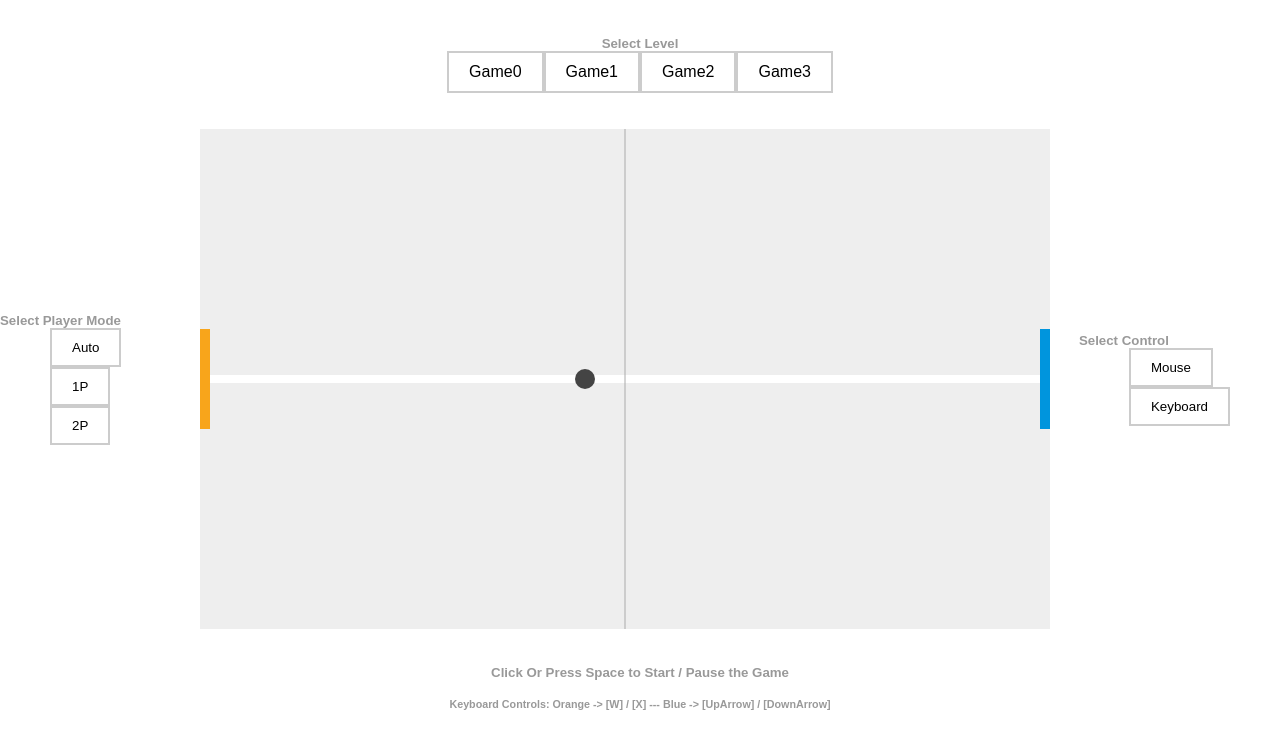
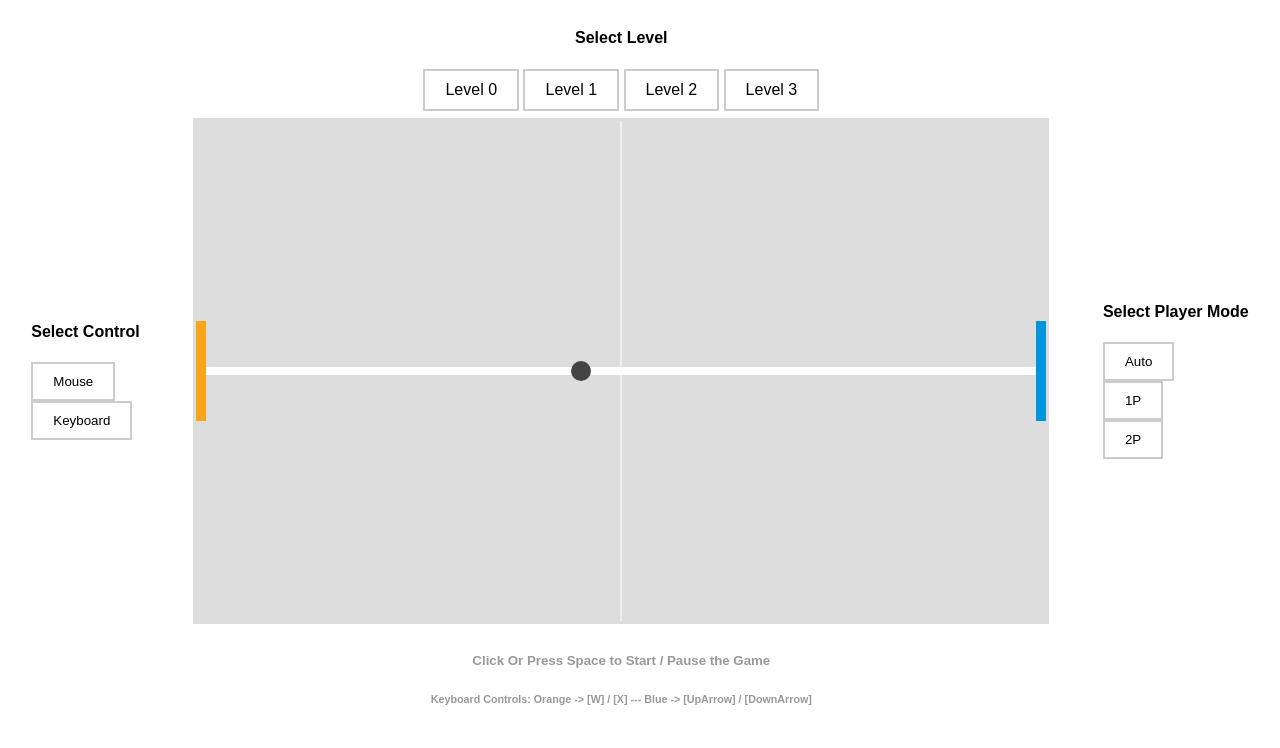
Before and after one commit to branjitkar/Pongu, a plain HTML site: page index.html in a window 1280 px wide. Drawn offline with Linux system fonts and the light colour scheme.

Commit message:
used grid for layout

```diff
--- a/css/style.css
+++ b/css/style.css
@@ -1,7 +1,7 @@
-* {
+/* * {
     padding: 0;
     margin: 0;
-}
+} */
 
 html,
 body {
@@ -10,36 +10,45 @@ body {
 }
 
 canvas {
-    background: #eee;
-    display: block;
+    background: #ddd;
+    outline: #ddd 3px solid;
     margin: 0 auto;
 }
 
-#gameSelection {
-    display: flex;
-    align-items: center;
-    justify-content: center;
+.container {
+    display: grid;
+    grid-template-areas: ". level ." "control canvas player" ". info .";
+    grid-gap: 10px;
 }
 
-#midSection {
-    display: flex;
-    align-items: center;
-    justify-content: center;
+.item-level {
+    grid-area: level;
+    place-self: center;
 }
 
-#midSection button {
-    background-color: white;
-    color: black;
-    border: 2px solid #CCC;
-    padding: 10px 20px;
-    text-align: center;
-    text-decoration: none;
-    display: inline-block;
-    margin: 0px 50px;
+.item-control {
+    grid-area: control;
+    place-self: center;
 }
 
-#gameSelection a:link,
-#gameSelection a:visited {
+.item-player {
+    grid-area: player;
+    place-self: center;
+}
+
+.item-canvas {
+    grid-area: canvas;
+    place-self: center;
+}
+
+.item-info {
+    grid-area: info;
+    place-self: center;
+}
+
+button,
+a:link,
+a:visited {
     background-color: white;
     color: black;
     border: 2px solid #CCC;
@@ -49,19 +58,20 @@ canvas {
     display: inline-block;
 }
 
-#gameSelection a:hover,
-#gameSelection a:active {
+button:hover,
+a:hover,
+a:active {
     background-color: #CCC;
     color: white;
 }
 
-#contolInfo {
-    display: flex;
-    align-items: center;
-    justify-content: center;
+h5,
+h6 {
+    color: #999;
 }
 
-h5,
-#contolInfo h6 {
-    color: #999;
+.center {
+    display: flex;
+    justify-content: center;
+    align-items: center;
 }
--- a/index.html
+++ b/index.html
@@ -19,41 +19,32 @@
 </head>
 
 <body onmousemove="mouseHandler(event)">
-    <br/><br/>
-    <div id="gameSelection">
-        <h5> Select Level </h5>
-    </div>
-    <div id="gameSelection">
-        <a href="?g=0" id="lnkGame0"> Game0 </a>
-        <a href="?g=1" id="lnkGame1"> Game1 </a>
-        <a href="?g=2" id="lnkGame2"> Game2 </a>
-        <a href="?g=3" id="lnkGame3"> Game3 </a>
-    </div>
-    <br/><br/>
-    <div id="midSection">
-        <div id="playerSection">
-            <h5> Select Player Mode </h5>
-            <button onclick="setPlayerMode('0')">Auto</button>
-            <br/>
-            <button onclick="setPlayerMode('1')">1P</button>
-            <br/>
-            <button onclick="setPlayerMode('2')">2P</button>
+    <div class="container">
+        <div class="item-level">
+            <h4 class="center"> Select Level </h4>
+            <a href="?g=0" id="lnkGame0"> Level 0 </a>
+            <a href="?g=1" id="lnkGame1"> Level 1 </a>
+            <a href="?g=2" id="lnkGame2"> Level 2 </a>
+            <a href="?g=3" id="lnkGame3"> Level 3 </a>
         </div>
-        <canvas id="myCanvas" width="850" height="500" onclick="mouseClickHandler(event)"></canvas>
-        <div id="controlSection">
-            <h5> Select Control </h5>
-            <button onclick="setUserControl('m')">Mouse</button>
-            <br/>
-            <button onclick="setUserControl('k')">Keyboard</button>
+        <div class="item-control">
+            <h4 class="center"> Select Control </h4>
+            <button class="center" onclick="setUserControl('m')">Mouse</button>
+            <button class="center" onclick="setUserControl('k')">Keyboard</button>
         </div>
-    </div>
-    <br/><br/>
-    <div id="contolInfo">
-        <h5>Click Or Press Space to Start / Pause the Game </h5>
-    </div>
-    <br/>
-    <div id="contolInfo">
-        <h6>Keyboard Controls: Orange -> [W] / [X] --- Blue -> [UpArrow] / [DownArrow]</h6>
+        <div class="item-canvas">
+            <canvas class="center" id="myCanvas" class="item-canvas" width="850" height="500" onclick="mouseClickHandler(event)"></canvas>
+        </div>
+        <div class="item-player">
+            <h4 class="center">Select Player Mode</h4>
+            <button class="center" onclick="setPlayerMode('0')">Auto</button>
+            <button class="center" onclick="setPlayerMode('1')">1P</button>
+            <button class="center" onclick="setPlayerMode('2')">2P</button>
+        </div>
+        <div class="item-info">
+            <h5 class="center">Click Or Press Space to Start / Pause the Game </h5>
+            <h6 class="center">Keyboard Controls: Orange -> [W] / [X] --- Blue -> [UpArrow] / [DownArrow]</h6>
+        </div>
     </div>
 </body>
 
--- a/scripts/frames.js
+++ b/scripts/frames.js
@@ -8,7 +8,7 @@ function drawBoard1() {
     ctx.beginPath();
     ctx.moveTo(canvas.width / 2, 0);
     ctx.lineTo(canvas.width / 2, canvas.height);
-    ctx.strokeStyle = "#AAA";
+    ctx.strokeStyle = "#FFF";
     ctx.stroke();
     ctx.closePath();
 }
```
